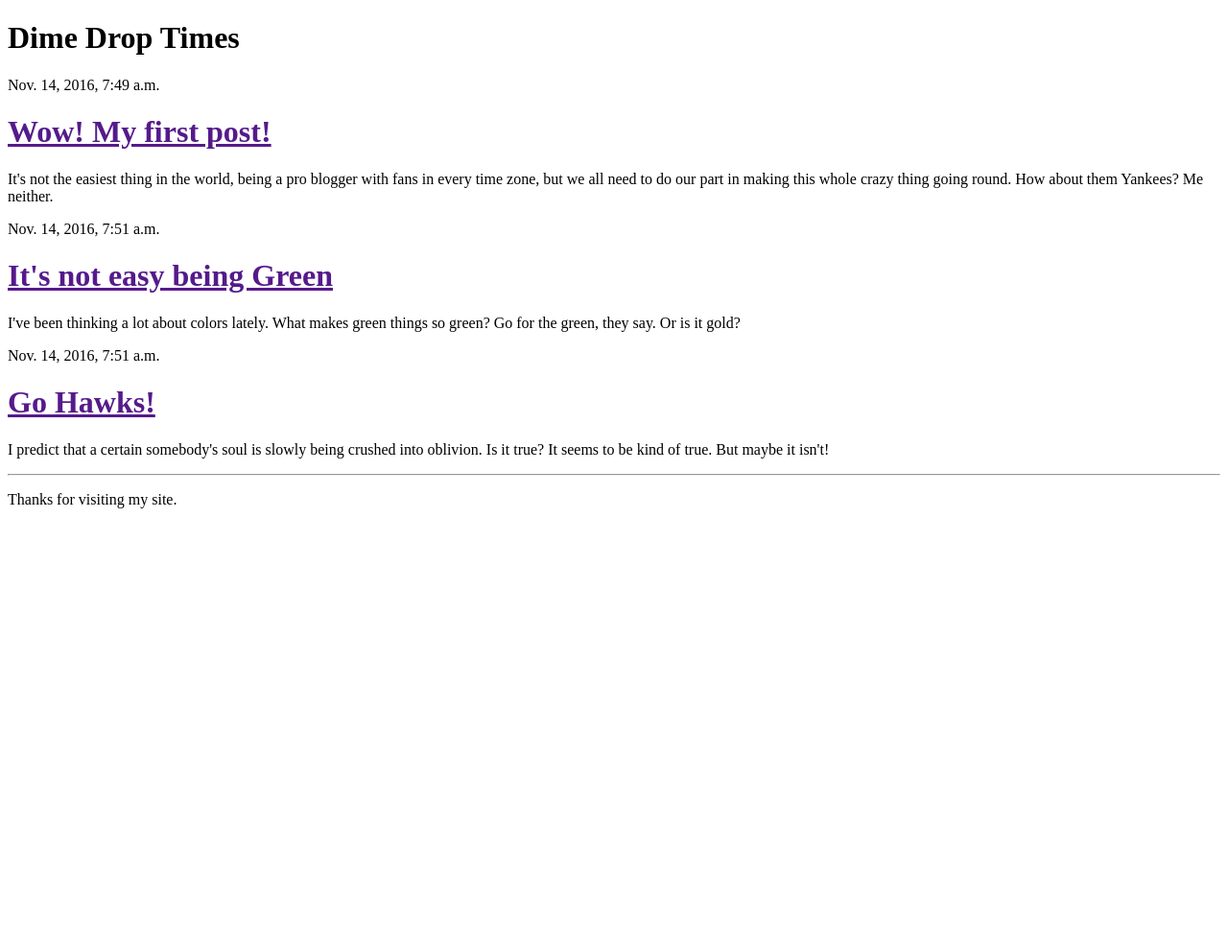
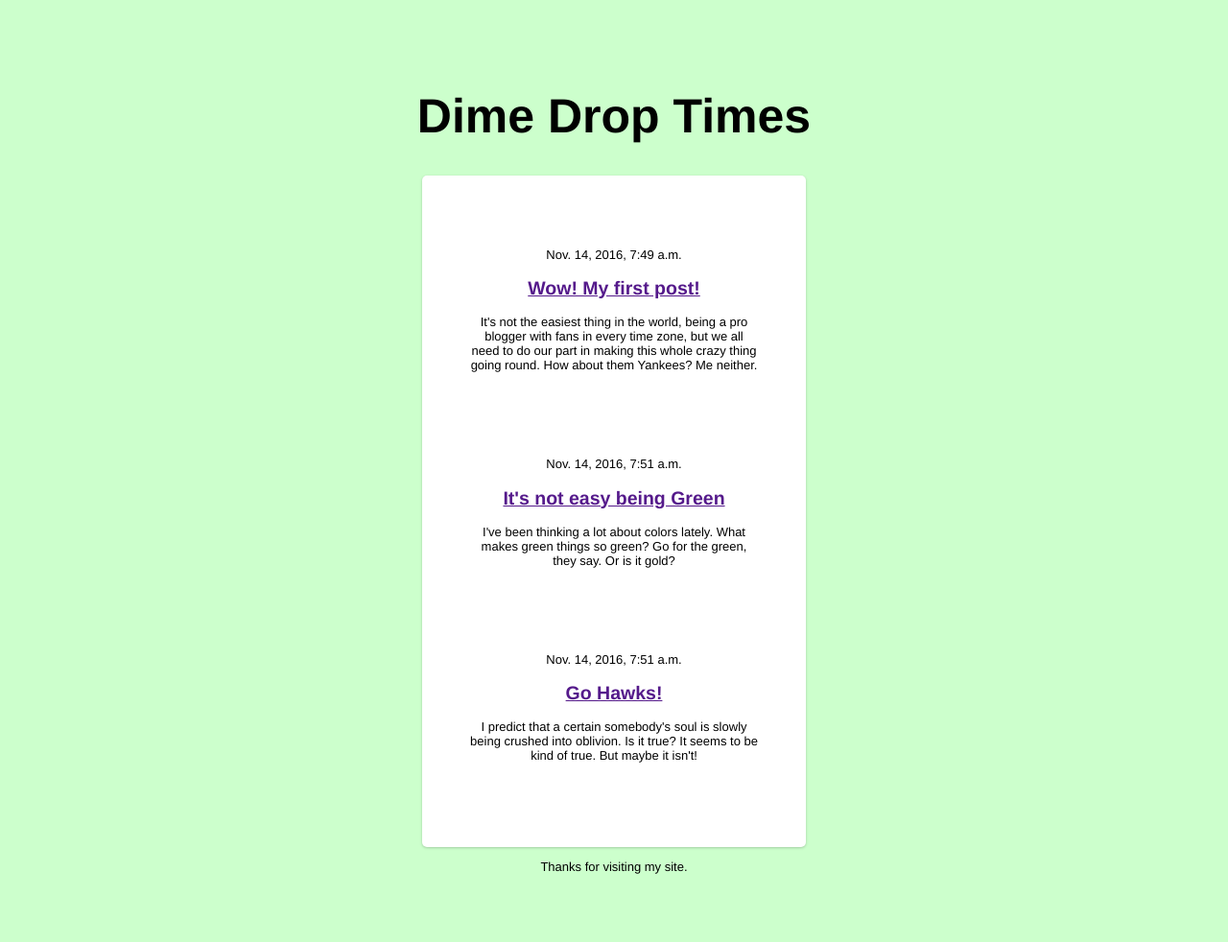
Before and after one commit to borrascador/dime-drop-times, a Django app: page / in a window 1280 px wide. Shown: the whole page at 96% size. Before the commit the page ends 530 px from the top, so only its background shows below. Run offline with Django 3.2, Linux system fonts and the light colour scheme; data comes from the database, SQL or seed files in the repository.

Commit message:
Added simple style sheet - works locally

```diff
--- /dev/null
+++ b/myblog/blog/static/base.css
@@ -0,0 +1,33 @@
+body {
+  background: #cfc;
+  font-family: 'Helvetica Neue', Helvetica, Arial, sans-serif;
+  text-align: center;
+  padding: 50px;
+  font-size: 13px;
+}
+
+h1 {
+  font-size: 50px;
+}
+
+div.content-container {
+  background: #fff;
+  margin: 0 auto;
+  width: 300px;
+  padding-top: 0px;
+  padding-right: 50px;
+  padding-bottom: 75px;
+  padding-left: 50px;
+  /* border-radius */
+  -webkit-border-radius: 5px;
+  -moz-border-radius: 5px;
+  border-radius: 5px;
+  /* box-shadow */
+  -webkit-box-shadow: rgba(0,0,0,0.2) 0px 1px 3px;
+  -moz-box-shadow: rgba(0,0,0,0.2) 0px 1px 3px;
+  box-shadow: rgba(0,0,0,0.2) 0px 1px 3px;
+}
+
+div.post {
+  padding-top: 75px;
+}
--- a/myblog/blog/templates/index.html
+++ b/myblog/blog/templates/index.html
@@ -1,15 +1,17 @@
 <!DOCTYPE HTML PUBLIC "-//W3C//DTD HTML 4.01//EN">
-{% load staticfiles %}
+{% load static %}
+
 <html lang="en">
     <head>
         <title>Dime Drop Times</title>
+        <link rel=StyleSheet href="static/base.css" type="text/css" media=screen>
     </head>
     <body>
         <h1>Dime Drop Times</h1>
         {% block navigation %}
         {% endblock %}
 
-        <div class="content container">
+        <div class="content-container">
             <div class="row">
                 <div class="col-md-8">
                 {% block content %}
@@ -19,7 +21,6 @@
         </div>
 
         {% block footer %}
-        <hr>
         <p>Thanks for visiting my site.</p>
         {% endblock %}
     </body>
--- a/myblog/blog/templates/post_list.html
+++ b/myblog/blog/templates/post_list.html
@@ -6,8 +6,8 @@
             <div class="date">
                 {{ post.created_date }}
             </div>
-            <h1><a href="">{{ post.title }}</a></h1>
-            <p>{{ post.text|linebreaksbr }}</p>
+            <h2><a href="">{{ post.title }}</a></h1>
+            <p class="text">{{ post.text|linebreaksbr }}</p>
         </div>
     {% endfor %}
 {% endblock %}
```
